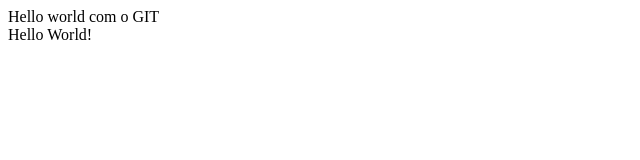
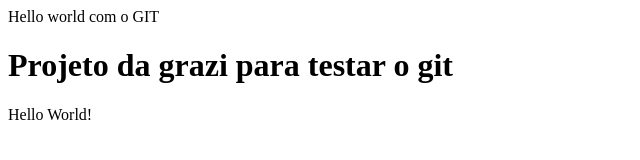
Before and after one commit to grazielevasconcelos/meu-site, a plain HTML site: page index.html in a window 1280 px wide. Shown: the whole page, without its empty margins (0-640 px from the left). Drawn offline with Linux system fonts and the light colour scheme.

Commit message:
adicionanado o titulo da pag

```diff
--- a/index.html
+++ b/index.html
@@ -1,6 +1,7 @@
 <html>
 	<head>Hello world com o GIT</head>
 	<body>
+		<h1>Projeto da grazi para testar o git</h1>
 		<div>Hello World!</div>
 	<body>
 </html>
```
